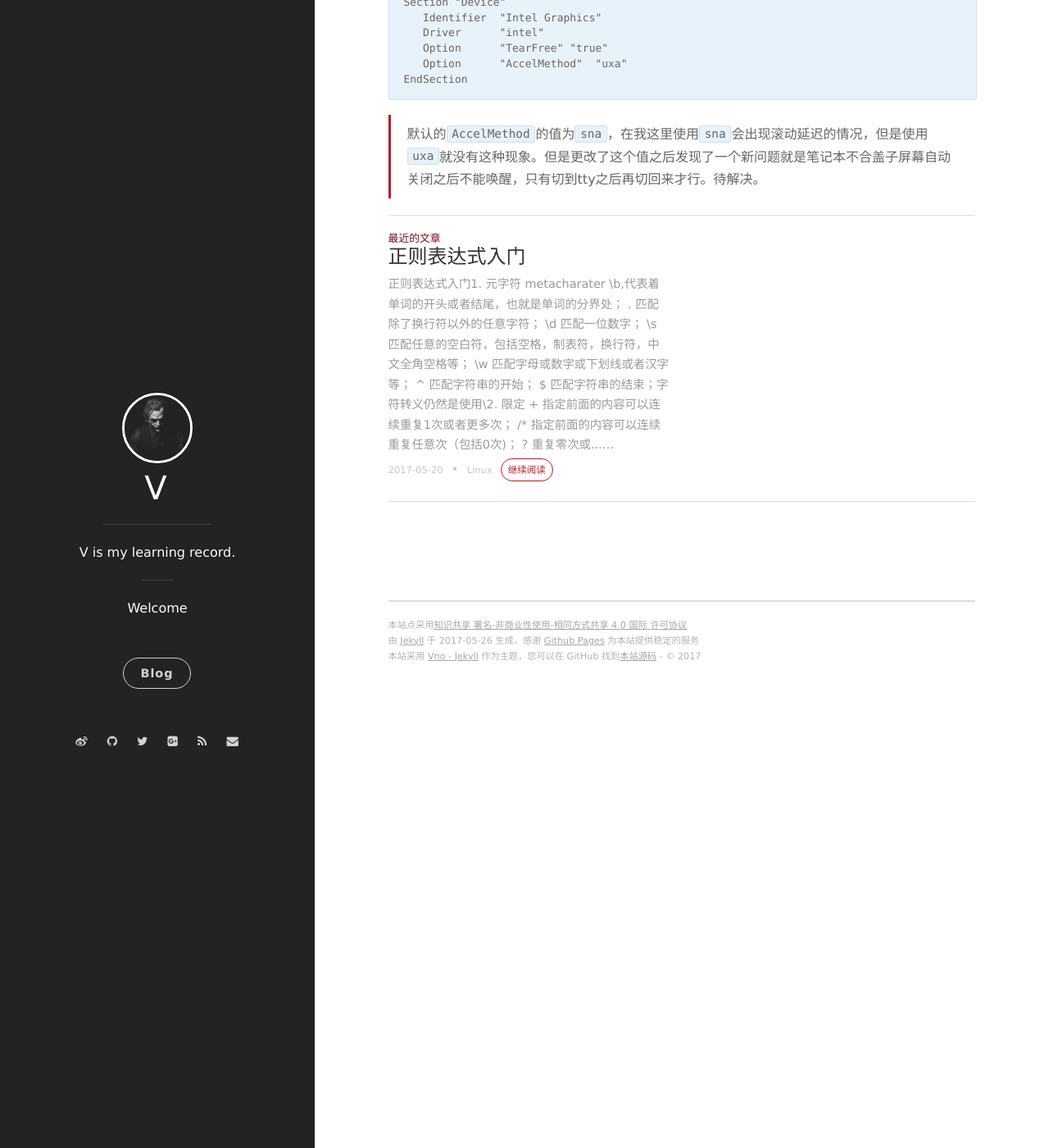
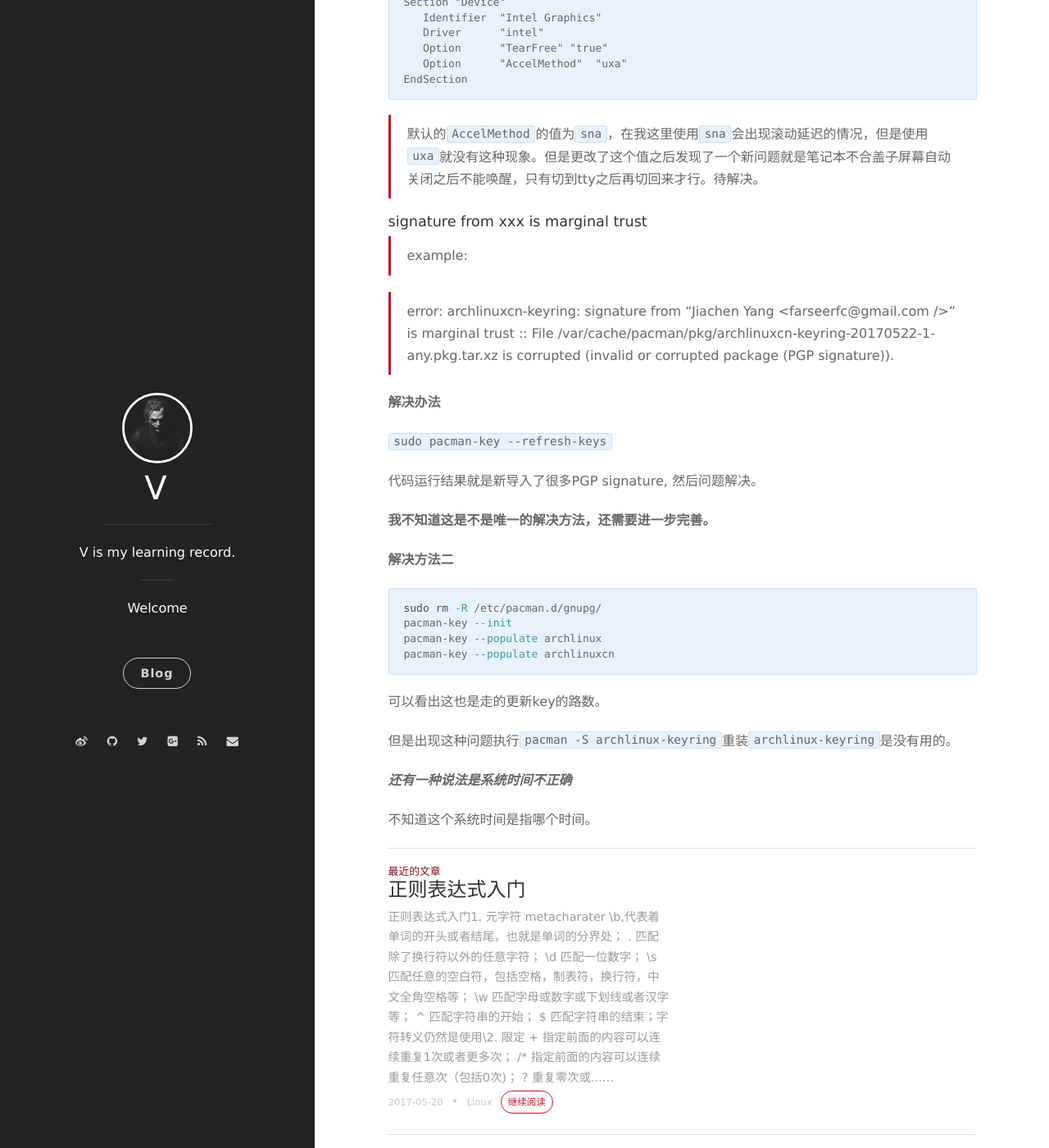
Before and after one commit to mrcwl/bryceyang.github.io, a Jekyll site: the page built from _posts/2017-05-17-Problems-I-encountered-when-I-use-Arch-Linux.markdown, in a window 1280 px wide and 1400 px high, scrolled down 1652 px. Shown: the whole window at 82% size. Built offline with Jekyll 4.4.1, drawn with Linux system fonts in a browser that asks for light colours; nearby versions of some CDN libraries; comment, search, counter and statistics services are not loaded.

Commit message:
add contents about keyring error

````diff
--- a/_posts/2017-05-17-Problems-I-encountered-when-I-use-Arch-Linux.markdown
+++ b/_posts/2017-05-17-Problems-I-encountered-when-I-use-Arch-Linux.markdown
@@ -85,3 +85,36 @@ EndSection
 ```
 
 > 默认的`AccelMethod`的值为`sna`，在我这里使用`sna`会出现滚动延迟的情况，但是使用`uxa`就没有这种现象。但是更改了这个值之后发现了一个新问题就是笔记本不合盖子屏幕自动关闭之后不能唤醒，只有切到tty之后再切回来才行。待解决。
+
+
+#### signature from xxx is marginal trust
+
+
+> example:
+
+> error: archlinuxcn-keyring: signature from "Jiachen Yang \<farseerfc@gmail.com />" is marginal trust
+> :: File /var/cache/pacman/pkg/archlinuxcn-keyring-20170522-1-any.pkg.tar.xz is corrupted (invalid or corrupted package (PGP signature)).
+
+**解决办法**
+
+`sudo pacman-key --refresh-keys`
+
+代码运行结果就是新导入了很多PGP signature, 然后问题解决。
+
+**我不知道这是不是唯一的解决方法，还需要进一步完善。**
+
+**解决方法二**
+
+```shell
+sudo rm -R /etc/pacman.d/gnupg/
+pacman-key --init
+pacman-key --populate archlinux
+pacman-key --populate archlinuxcn
+```
+可以看出这也是走的更新key的路数。
+
+但是出现这种问题执行`pacman -S archlinux-keyring`重装`archlinux-keyring`是没有用的。
+
+***还有一种说法是系统时间不正确***
+
+不知道这个系统时间是指哪个时间。
````
